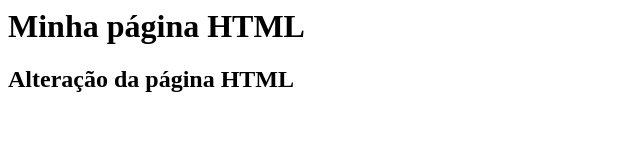
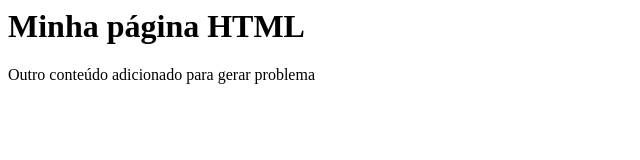
Before and after one commit to julxd/gama-no-github, a plain HTML site: page index.html in a window 1280 px wide. Shown: the whole page, without its empty margins (0-640 px from the left). Drawn offline with Linux system fonts and the light colour scheme.

Commit message:
outro commit, desta vez em master

```diff
--- a/index.html
+++ b/index.html
@@ -1,6 +1,6 @@
 <html>
 <body>
 <h1> Minha página HTML</h1>
-<h2> Alteração da página HTML</h2>
+<p>Outro conteúdo adicionado para gerar problema</p>
 </body>
 </html>
```
